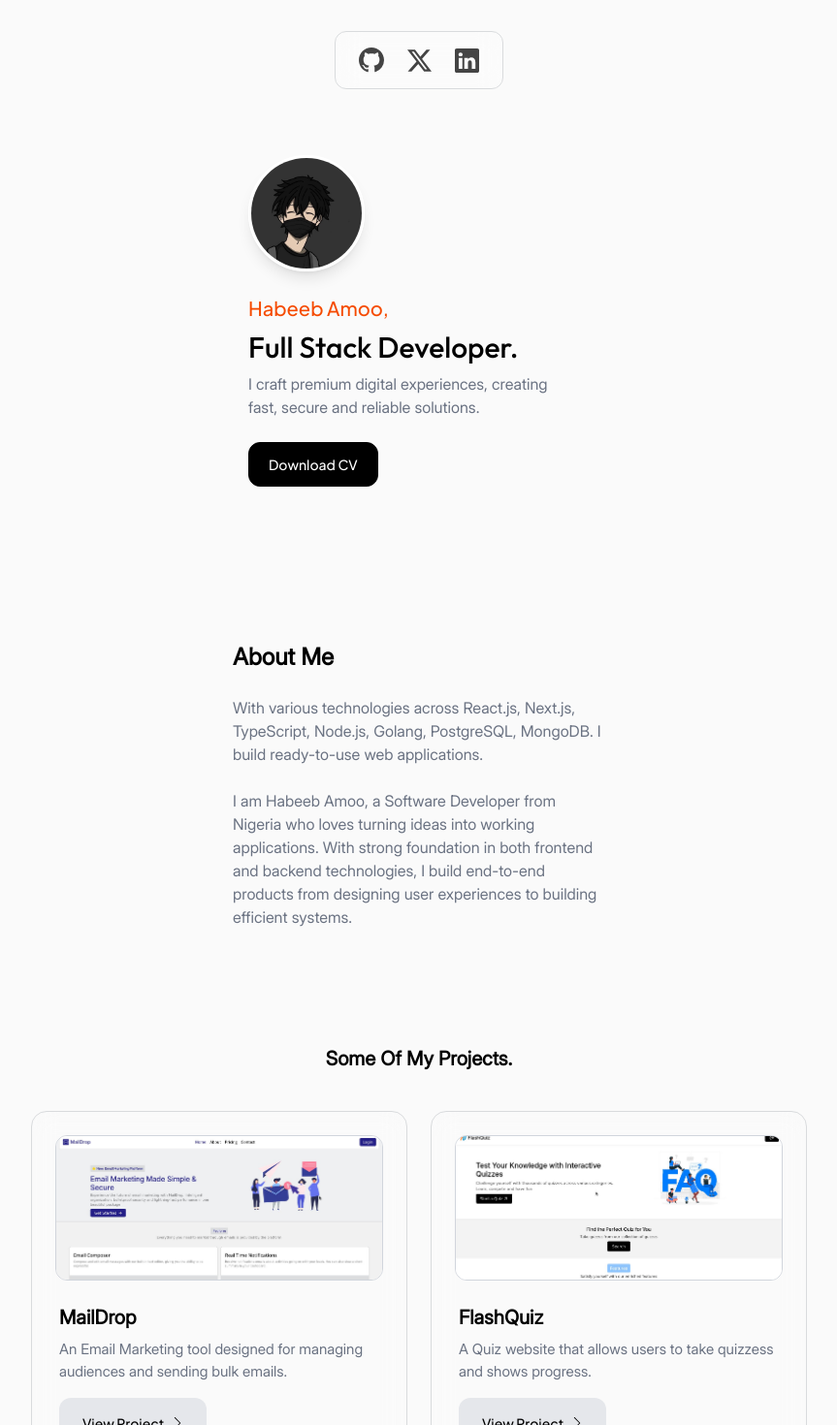
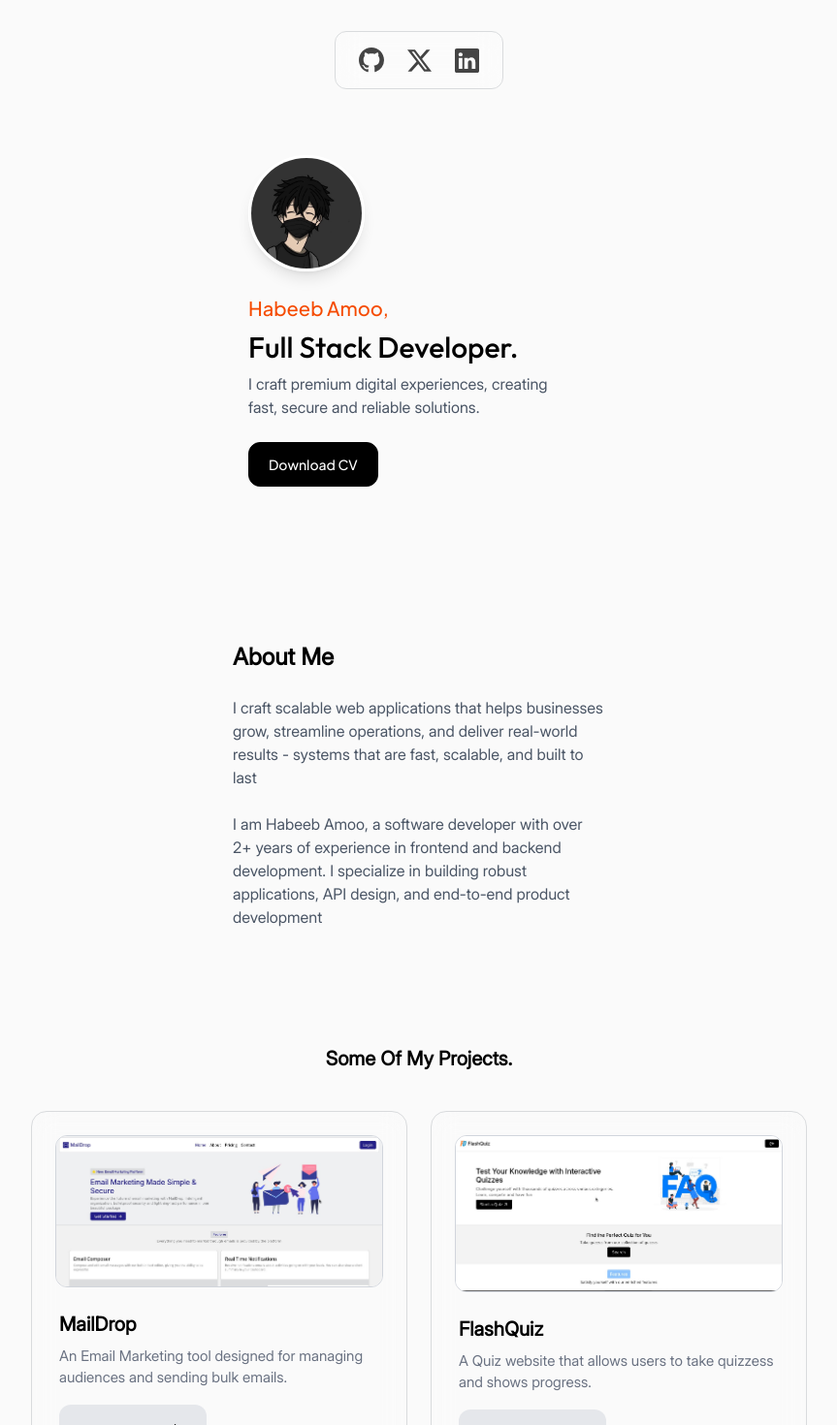
Before and after one commit to Habeebamoo/Portfolio, a React (Vite) app: page / in a window 1280 px wide. Shown: the top 1470 px of the page at 97% size, without its empty margins (208-1071 px from the left). Built offline with nearby package versions, Linux system fonts and the light colour scheme.

Commit message:
updated about me && project display

```diff
--- a/src/components/Hero.tsx
+++ b/src/components/Hero.tsx
@@ -12,7 +12,7 @@ const Hero = () => {
       </div>
       <h1 className="text-xl font-jsans text-orange-600 mt-6" data-aos="zoom-in">Habeeb Amoo,</h1>
       <h1 className="text-3xl font-outfit mt-2" data-aos="zoom-in">Full Stack Developer.</h1>
-      <p className="mt-2 text-gray-500 mb-6 w-[90%] font-inter" data-aos="zoom-in">I craft premium digital experiences, creating fast, secure and reliable solutions.</p>
+      <p className="mt-2 text-gray-600 mb-6 w-[90%] font-inter" data-aos="zoom-in">I craft premium digital experiences, creating fast, secure and reliable solutions.</p>
       <div data-aos="slide-up">
         <button
           onClick={toCv}
--- a/src/components/Main.tsx
+++ b/src/components/Main.tsx
@@ -16,11 +16,11 @@ const Main = () => {
         {/* About me */}
         <div className="mt-40 px-2">
           <h1 className="font-inter text-2xl font-bold">About Me</h1>
-          <p className="leading-6 text-gray-500 font-inter mt-6">
-            With various technologies across React.js, Next.js, TypeScript, Node.js, Golang, PostgreSQL, MongoDB. I build ready-to-use web applications.
+          <p className="leading-6 text-gray-600 font-inter mt-6">
+            I craft scalable web applications that helps businesses grow, streamline operations, and deliver real-world results - systems that are fast, scalable, and built to last
           </p>
-          <p className="leading-6 text-gray-500 font-inter mt-6">
-            I am Habeeb Amoo, a Software Developer from Nigeria who loves turning ideas into working applications. With strong foundation in both frontend and backend technologies, I build end-to-end products from designing user experiences to building efficient systems.
+          <p className="leading-6 text-gray-600 font-inter mt-6">
+            I am Habeeb Amoo, a software developer with over 2+ years of experience in frontend and backend development. I specialize in building robust applications, API design, and end-to-end product development
           </p>
         </div>
       </section>
--- a/src/components/ProjectDisplay.tsx
+++ b/src/components/ProjectDisplay.tsx
@@ -17,8 +17,8 @@ const ProjectDisplay = ({ img, title, description, location }: Props) => {
 
   return (
     <div className="border-1 border-mutedLg backdrop-blur-md p-6 rounded-2xl">
-      <div className="w-full h-[150px] rounded-xl overflow-hidden border-1 border-gray-300">
-        <img src={img} className="w-full h-full object-center object-cover" />
+      <div className="rounded-xl overflow-hidden border-1 border-gray-300">
+        <img src={img} className="w-full h-full" />
       </div>
       <div className="pl-1 mb-2 mt-6">
         <h1 className="font-inter font-bold text-xl">{title}</h1>
```
